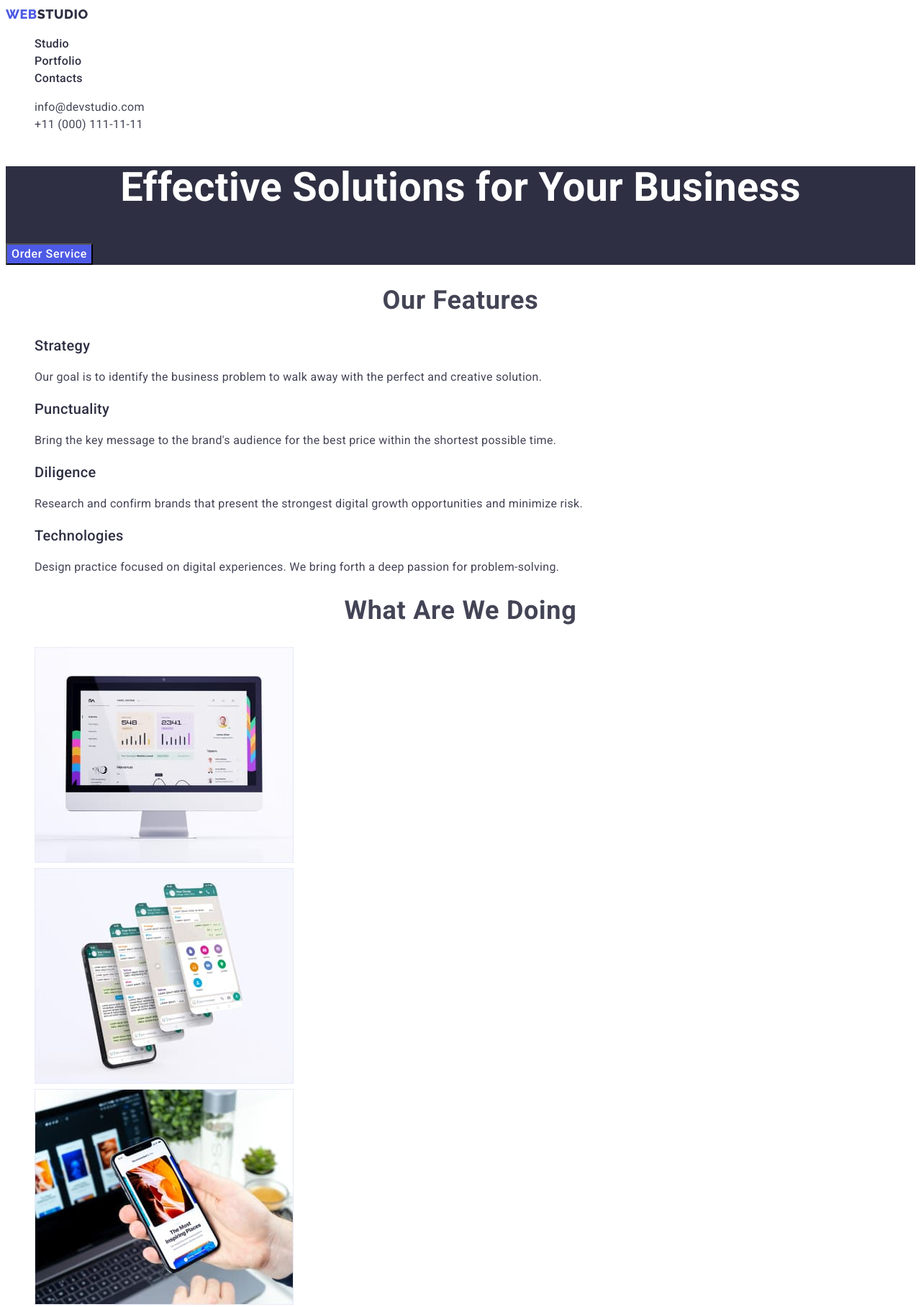
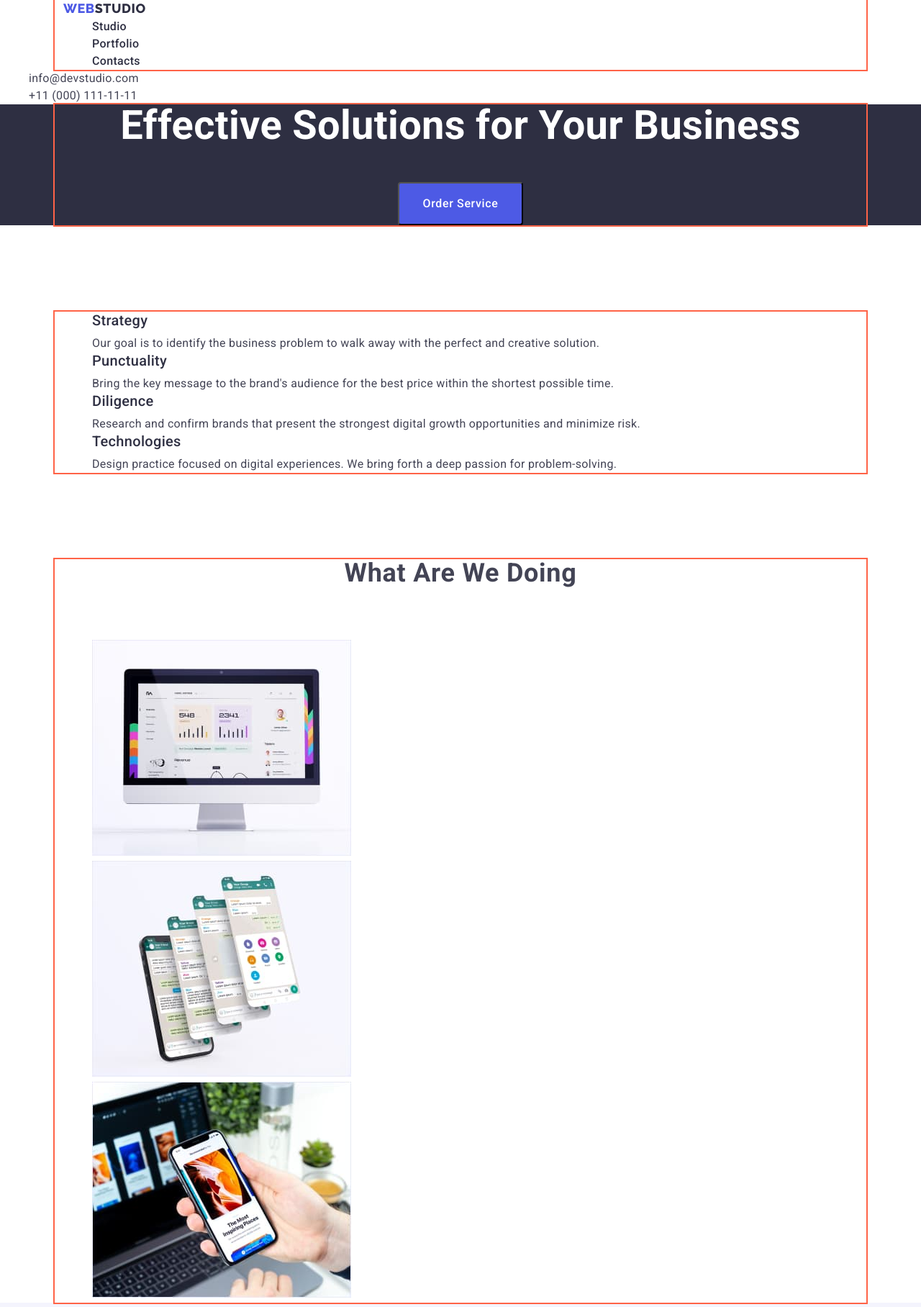
Before and after one commit to DenysPetroff/goit-markup-hw-03, a plain HTML site: page index.html in a window 1280 px wide. Shown: the top 1816 px of the page at 72% size. Drawn offline with nearby package versions, Linux system fonts and the light colour scheme.

Commit message:
hw-3-repeta-part1
паддинги, марджены, обнуление, нормализация,  и пр. 1-я часть Видео Репеты

```diff
--- a/css/styles.css
+++ b/css/styles.css
@@ -7,7 +7,14 @@
 /* Accent color Hairlines Subtle backgrounds #E7E9FC */
 /* Helper text Deemphasized text Subtle text - #8E8F99 */
 
-
+/* html {
+    box-sizing: border-box;
+    }
+*.
+*::before,
+*::after {
+    box-sizing: inherit;
+}     */
 
 
 :root {
@@ -37,9 +44,22 @@
     line-height: 1.5;
 
 color:var(--body-text-color);}
+
+.container {margin-left: auto;
+margin-right: auto;
+width: 1128px;
+outline: 2px solid tomato;
+padding-left: 12px;
+padding-right: 12px;
+}
 /* header */
+.page-header {
+    /* background-color: #cccc; */
+}
 .header ul {
     list-style: none;
+    margin-top: 0;
+    margin-bottom: 0;
 }
 .header a {text-decoration: none; }
 /* -Logo- */
@@ -78,10 +98,28 @@ color:var(--body-text-color);}
 /* main */
 /* .main-page { color: var(--body-text-color);} */
 /* Hero-Section */
-.hero-one {color:var(--hero-text-color); font-size: 56px;
-    line-height: 1.07; text-align: center;}
-.section-hero-one { background-color:var(--hero-one-background-color);}
-.style-button {font-family: roboto, sans-serif;
+.hero-one {
+    margin-top: 0;
+    margin-bottom: 0;
+    color:var(--hero-text-color);
+    font-size: 56px;
+    line-height: 1.07;
+    /* text-align: center; */
+    padding-bottom: 48px; }
+.section-hero-one {
+    background-color:var(--hero-one-background-color);
+    text-align: center;
+    margin-bottom: 120px;}
+.style-button {
+    /* display: inline-block; */
+     min-width: 169px;
+    min-height: 56px;
+    border-radius: 4px;
+    padding: 16px 32px;
+    text-align: center;
+    /* border: 1px solid transparent; */
+
+    font-family: roboto, sans-serif;
     font-style: normal;
     font-weight: 500;
     font-size: 16px;
@@ -89,21 +127,35 @@ color:var(--body-text-color);}
     cursor: pointer;
     background-color:var(--primary-brand-button-color);
     color:var(--button-text-hover-color);
-    letter-spacing: 0.04em;}
+    letter-spacing: 0.04em;
+    }
 .style-button:hover {background-color:var(--pressed-hover-button-color) ; letter-spacing: 0.04em;}
 .style-button:focus {background-color: var(--pressed-hover-button-color);
     letter-spacing: 0.04em;}
 
 /* section-features */
+.hidden {display: none;}
 .features {color: var(--body-text-color);}
-.features>ul {list-style: none;}
-.headings-features {color: var(--headings-dark-color);
+.features ul {list-style: none;
+   margin-top: 0;
+   margin-bottom: 120px;}
+.headings-features {
+    margin-top: 0;
+    margin-bottom: 8px;
+
+    color: var(--headings-dark-color);
     font-family: 'Roboto';
     font-weight: 500;
     font-size: 20px;
     line-height: 1.2;}
+.features p { margin-top: 0;
+margin-bottom: 0;}
 
-.title { font-family: 'Roboto';
+.title {
+    margin-top: 0;
+    margin-bottom: 72px;
+
+    font-family: 'Roboto';
     font-weight: 700;
     font-size: 36px;
     line-height: 1.11;
@@ -111,25 +163,44 @@ color:var(--body-text-color);}
     letter-spacing: 0.02em;
     text-transform: capitalize;}
 
-.title-team {color: var(--headings-dark-color); font-family: 'Roboto';
+.title-team {
+    margin-top: 0;
+    margin-bottom: 0;
+
+    color: var(--headings-dark-color);
+    font-family: 'Roboto';
     font-weight: 500;
     font-size: 20px;
     line-height: 1.2;
     letter-spacing: 0.02em;}
 
 /* What we are doing */
-.examples>ul { list-style: none;}
+.examples ul {
+    list-style: none;
+    margin-top: 0;
+    margin-bottom: 0;}
 
 /* our team  */
-.team {background-color: var(--light-mode-backgrounds);}
-.team>ul {list-style: none;}
+.team {
+    background-color: var(--light-mode-backgrounds);
+    padding-top: 120px;
+    padding-bottom: 120px;}
+.team ul {list-style: none;
+    margin-top: 0;
+    margin-bottom: 0;}
 
 
 /*PAGE PORTFOLIO */
 /* main  */
 .main-page {color: var(--body-text-color);}
+.title-portfolio {
+    margin-top: 0;
+    margin-bottom: 0;}
 /* filters  */
-.filters ul {list-style: none;}
+.filters ul {
+    list-style: none;
+    margin-top: 0;
+    margin-bottom: 0;}
 .button-filter {font-family: roboto, sans-serif;
     font-weight: 500;
     font-size: 16px;
@@ -175,9 +246,15 @@ color:var(--body-text-color);}
             background-color: var(--pressed-hover-button-color);
         }
 
-        .portfolio>ul {list-style: none;}
-        .exampl-title { color: var(--headings-dark-color);
+        .portfolio ul {
+            list-style: none;
+            margin-top: 0;
+            margin-bottom: 0;}
+        .exampl-title {
+            margin-top: 0;
+            margin-bottom: 0;
 
+            color: var(--headings-dark-color);
 
             font-weight: 500;
             font-size: 20px;
--- a/index.html
+++ b/index.html
@@ -9,12 +9,17 @@
       href="https://fonts.googleapis.com/css2?family=Raleway:wght@800&family=Roboto:wght@400;500;700;900&display=swap"
       rel="stylesheet"
     />
+    <link
+      rel="stylesheet"
+      href="https://cdnjs.cloudflare.com/ajax/libs/modern-normalize/1.0.0/modern-normalize.min.css"
+    />
 
     <link rel="stylesheet" href="./css/styles.css" />
   </head>
   <body class="body">
-    <header class="header">
-      <nav>
+    <!-- HEADER -->
+    <header class="header page-header">
+      <nav class="container">
         <a href="./index.html" class="logo">Web<span>Studio</span></a>
         <ul>
           <li><a href="./index.html" class="nav-header">Studio</a></li>
@@ -37,19 +42,25 @@
         </ul>
       </address>
     </header>
+
+    <!-- MAIN -->
     <main class="main-page">
+      <!-- hero -->
       <section class="section-hero-one">
+        <div class="container">
           <h1 class="hero-one">Effective Solutions for Your Business</h1>
           <button type="button" class="style-button">Order Service</button>
+        </div>
       </section>
       <section class="features">
-        <h2 class="title">Our features</h2>
+        <div class="container">
+          <h2 class="title hidden">Our features</h2>
           <ul>
             <li>
               <h3 class="headings-features">Strategy</h3>
               <p>
-              Our goal is to identify the business problem to walk away with the
-              perfect and creative solution.
+                Our goal is to identify the business problem to walk away with
+                the perfect and creative solution.
               </p>
             </li>
             <li>
@@ -74,8 +85,10 @@
               </p>
             </li>
           </ul>
+        </div>
       </section>
       <section class="examples">
+        <div class="container">
           <h2 class="title">What are we doing</h2>
           <ul>
             <li>
@@ -96,9 +109,11 @@
               />
             </li>
           </ul>
+        </div>
       </section>
       <!-- our team  -->
       <section class="team">
+        <div class="container">
           <h2 class="title">Our Team</h2>
           <ul>
             <li>
@@ -111,7 +126,11 @@
               <p>Product Designer</p>
             </li>
             <li>
-            <img src="./images/TomFord.jpg" alt="Tom Ford Photo" width="264" />
+              <img
+                src="./images/TomFord.jpg"
+                alt="Tom Ford Photo"
+                width="264"
+              />
               <h3 class="title-team">Tom Ford</h3>
               <p>Frontend Developer</p>
             </li>
@@ -134,6 +153,7 @@
               <p>UI Designer</p>
             </li>
           </ul>
+        </div>
       </section>
     </main>
     <footer class="footer">
```
Also changed, not shown: portfolio.html (+14 -4 lines). Lines whose indentation alone changed are shown as unchanged.
